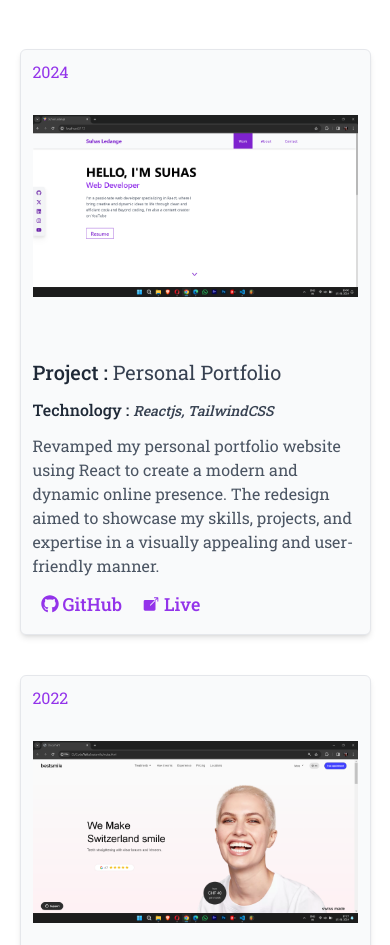
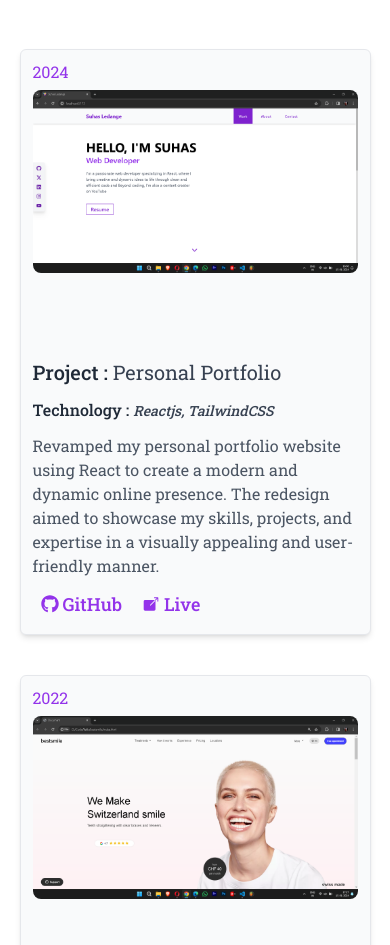
Before and after one commit to suhasledange/Portfolio, a React (Vite) app: page / in a window 390 px wide. Shown: the part 623-1568 px from the top of the page. Built offline with nearby package versions, Linux system fonts and the light colour scheme; no server answers; a web font is replaced by a local one.

Commit message:
lazy load

```diff
--- a/package.json
+++ b/package.json
@@ -13,6 +13,7 @@
     "react": "^18.2.0",
     "react-dom": "^18.2.0",
     "react-icons": "^5.0.1",
+    "react-lazy-load-image-component": "^1.6.0",
     "react-loader-spinner": "^6.1.6",
     "react-player": "^2.14.1",
     "react-router-dom": "^6.21.2",
--- a/src/components/Card/Card.jsx
+++ b/src/components/Card/Card.jsx
@@ -1,8 +1,11 @@
 import React from 'react'
 import { FaGithub } from "react-icons/fa";
 import { IoIosOpen } from "react-icons/io";
+import { LazyLoadImage } from 'react-lazy-load-image-component';
+import 'react-lazy-load-image-component/src/effects/blur.css';
 
-const Card = ({heading,TechStack,Img,para,git,live,liveText,year}) => {
+
+const Card = ({ heading, TechStack, Img, para, git, live, liveText, year }) => {
   return (
     <div className='relative border dark:shadow-xl dark:drop-shadow-xl dark:border-gray-800 dark:bg-gray-800 bg-gray-50 rounded-md shadow-md pb-4 pt-2 cursor-pointer mx-auto w-[90%] md:w-full overflow-hidden group flex flex-col justify-between'>
 
@@ -11,8 +14,18 @@ const Card = ({heading,TechStack,Img,para,git,live,liveText,year}) => {
       </div>
 
       <div className='p-3 md:p-5'>
-      <div className=' rounded-lg w-full md:w-[90%] mx-auto h-[17rem] py-5 overflow-hidden'>
-        <img className='hover:scale-105 duration-300 dark:brightness-75 dark:contrast-125 w-full h-full bg-cover object-contain rounded-lg ' src={Img} alt={heading} />
+        <div className=' rounded-lg w-full md:w-[90%] mx-auto h-[17rem] py-5 hover:scale-105 duration-300'>
+          {/* <img className='hover:scale-105 duration-300 dark:brightness-75 dark:contrast-125 w-full h-full bg-cover object-contain rounded-lg ' src={Img} alt={heading} /> */}
+
+          <LazyLoadImage
+            className='dark:brightness-75 dark:contrast-125 bg-cover object-contain rounded-lg hover:shadow-xl'
+            alt={heading}
+            src={Img}
+            effect="blur"
+            threshold={200}
+            width="100%"
+            height="100%"
+          />
         </div>
         <div className='space-y-3 mt-4'>
           <h1 className='text-xl dark:text-gray-200 text-gray-800 font-medium'>
--- a/src/components/Youtube/YoutubeCard.jsx
+++ b/src/components/Youtube/YoutubeCard.jsx
@@ -1,6 +1,8 @@
 import React, { useState } from 'react';
 import { Ylogo } from '../../assets';
 import ReactPlayer from 'react-player/lazy';
+import { LazyLoadImage } from 'react-lazy-load-image-component';
+import 'react-lazy-load-image-component/src/effects/blur.css';
 
 const YoutubeCard = ({ title, link }) => {
   const [isPlayerReady, setPlayerReady] = useState(false);
@@ -36,7 +38,19 @@ const YoutubeCard = ({ title, link }) => {
 
       <div className='flex items-center space-x-4 mt-2'>
         <div className='w-10 h-10'>
-          <img className='w-full h-full object-contain' src={Ylogo} alt='YouTube Logo' />
+
+          {/* <img className='w-full h-full object-contain' src={Ylogo} alt='YouTube Logo' /> */}
+
+          <LazyLoadImage
+            alt=""
+            src={Ylogo}
+            effect="blur"
+            threshold={200}
+            width="100%"
+            height="100%"
+            style={{ objectFit: 'contain' }}
+          />
+
         </div>
         <h1 className='text-md font-normal text-gray-700 dark:text-gray-200'>
           {title.substr(0, 50)}...
```
Also changed, not shown: 1 other file (tests, documents, lock files or other folders). Lines whose indentation alone changed are shown as unchanged.
